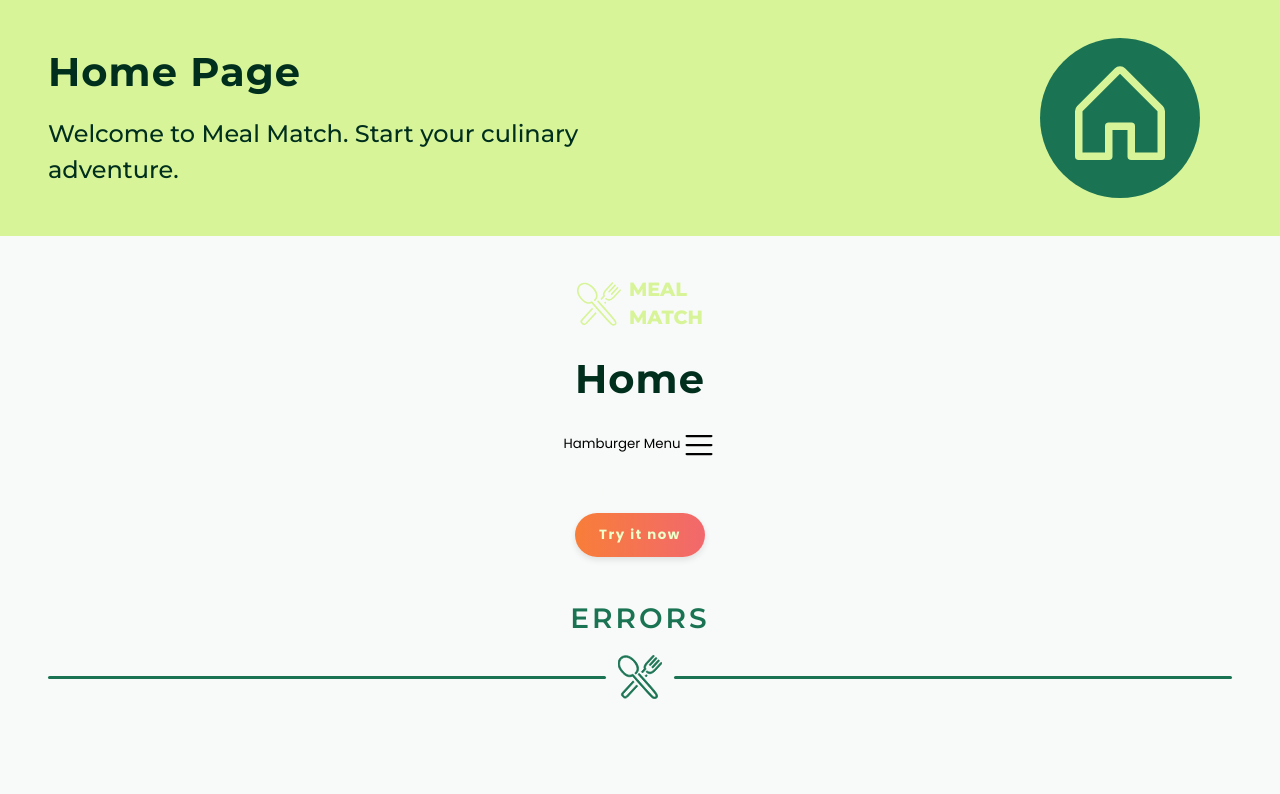
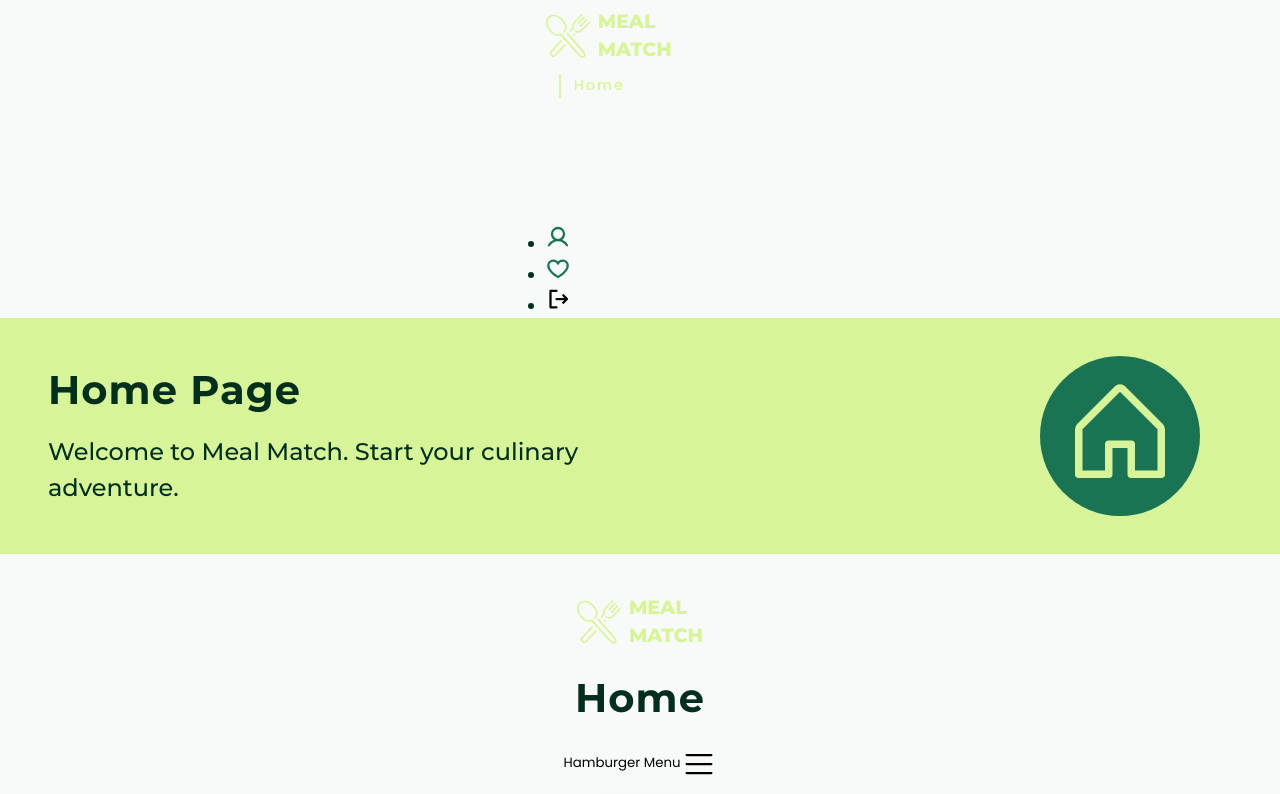
Before and after one commit to AnneKluytmans/novi-frontend-final-project-meal-match, a React (Vite) app: page / in a window 1280 px wide. Shown: the top 794 px of the page. Built offline with nearby package versions, Linux system fonts and the light colour scheme.

Commit message:
Created Nav Bar component

```diff
--- a/src/App.jsx
+++ b/src/App.jsx
@@ -13,8 +13,10 @@ import Contact from './pages/contactPage/Contact.jsx';
 import Faq from './pages/faqPage/Faq.jsx';
 import TermsAndPolicy from './pages/termsAndPolicyPage/TermsAndPolicy.jsx';
 import NotFound from './pages/notFoundPage/NotFound.jsx';
+import NavBar from './components/navigation/navBar/NavBar.jsx';
 import Footer from './components/footer/Footer.jsx';
 import './App.css';
+
 
 
 function App() {
@@ -31,6 +33,7 @@ function App() {
 
   return (
       <>
+        <NavBar />
         <main>
           <Routes>
             <Route path="/" element={<Home/>}/>
--- /dev/null
+++ b/src/components/navigation/navBar/NavBar.jsx
@@ -0,0 +1,71 @@
+import { NavLink } from 'react-router-dom';
+import { User, Heart, SignOut } from '@phosphor-icons/react';
+import Logo from '../../logo/Logo.jsx';
+import NavLinkItem from '../navLinkItem/NavLinkItem.jsx';
+import DropdownItem from '../dropdownItem/DropdownItem.jsx';
+import DropdownNavigation from '../dropdownNavigation/DropdownNavigation.jsx';
+import './NavBar.css';
+
+
+function NavBar() {
+    const isAuth = true;
+
+    function signOut(){
+        console.log("The user is signed out");
+    }
+
+    return (
+        <nav className="nav-bar outer-content-container">
+            <div className="nav-bar__container">
+                <Logo/>
+                <div className="nav-bar__links-wrapper">
+                    <ul className="nav-links-wrapper">
+                        <NavLinkItem to="/" name="Home"/>
+                        <NavLinkItem to="/recipe-quiz" name="Recipe Quiz"/>
+                        <NavLinkItem to="/ingredient-search" name="Ingredient search"/>
+                        <NavLinkItem to="/all-recipes" name="All Recipes"/>
+                        <DropdownNavigation
+                            title="Help & Support"
+                            className="dropdown__nav-bar--default"
+                        >
+                            <DropdownItem to="/contact" name="Contact"/>
+                            <DropdownItem to="/faq" name="Faq"/>
+                            <DropdownItem to="/terms-and-policy" name="Terms and Policy"/>
+                        </DropdownNavigation>
+                    </ul>
+                    <ul className="profile-links-wrapper">
+                        {isAuth ?
+                            <div className="profile-links">
+                                <li>
+                                    <NavLink to="/profile">
+                                        <User size={24} weight="bold" className="profile-link"/>
+                                    </NavLink>
+                                </li>
+                                <li>
+                                    <NavLink to="/favorite-recipes">
+                                        <Heart size={24} weight="bold" className="profile-link"/>
+                                    </NavLink>
+                                </li>
+                                <li>
+                                    <button type="button" onClick={signOut}>
+                                        <SignOut size={24} weight="bold" className="profile-link"/>
+                                    </button>
+                                </li>
+                            </div>
+                            :
+                            <DropdownNavigation
+                                title="Sign In"
+                                className="dropdown__nav-bar--small"
+                            >
+                                <DropdownItem to="/sign-in" name="Sign In"/>
+                                <DropdownItem to="/sign-up" name="Sign Up"/>
+                            </DropdownNavigation>
+                        }
+                    </ul>
+                </div>
+            </div>
+        </nav>
+    );
+}
+
+export default NavBar;
--- a/src/pages/homePage/Home.jsx
+++ b/src/pages/homePage/Home.jsx
@@ -33,16 +33,7 @@ function Home() {
                       <h4>This is a</h4>
                       <h4>Hamburger</h4>
                       <h4>Menu</h4>
-                      <NavLinkItem to="/" name="Home" />
-                      <NavLinkItem to="/contact" name="Contact" />
                   </Dropdown>
-                  <DropdownNavigation
-                      title="Help & Support"
-                      className="dropdown__nav-bar--default"
-                  >
-                      <DropdownItem to="/" name="Home" />
-                      <DropdownItem to="/contact" name="Contact" />
-                  </DropdownNavigation>
                   <Button
                       className="btn btn__default"
                       onClick={() => { console.log("This button is clicked!"); }}
```
Also changed, not shown: src/components/navigation/navBar/NavBar.css (added).
